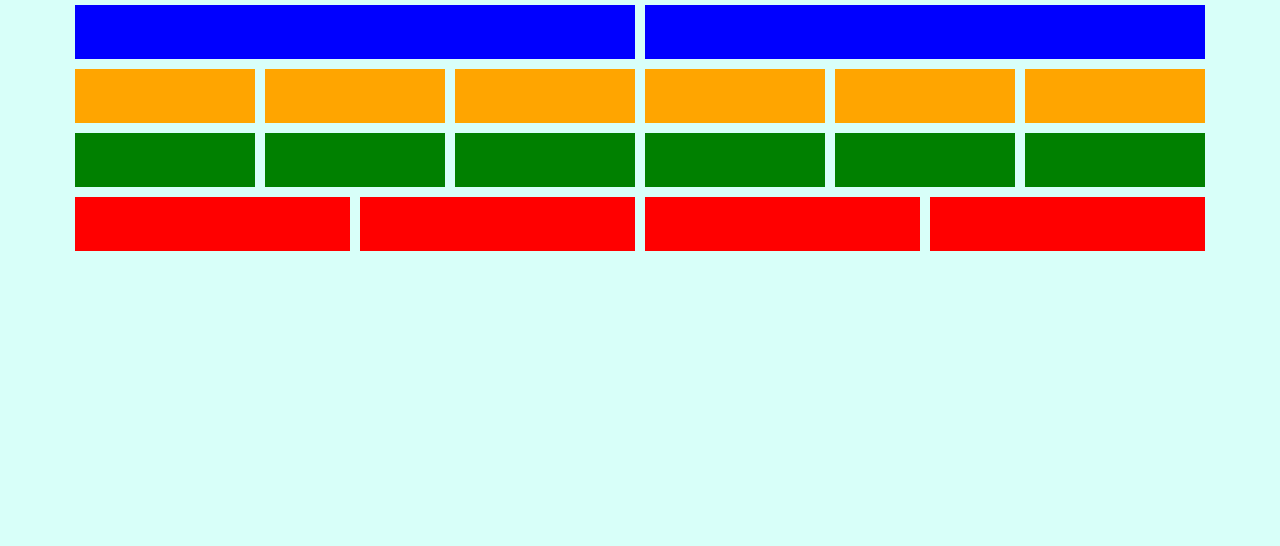
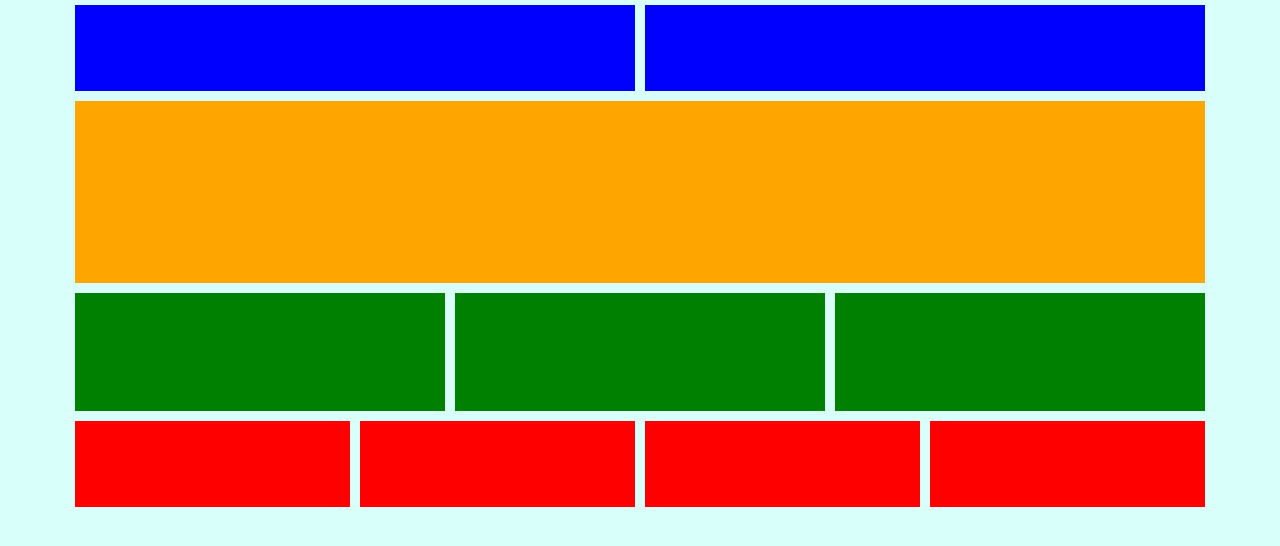
Before and after one commit to DP4life/bootstrapON, a plain HTML site: page index.html in a window 1280 px wide. Drawn offline with nearby package versions, Linux system fonts and the light colour scheme.

Commit message:
DAMN BOI

```diff
--- a/index.html
+++ b/index.html
@@ -18,20 +18,12 @@
                 <div class="col-12 col-md-6"></div>
             </div>
             <div class="row orange">
-                <div class="col-12 col-md-4 col-lg-2"></div>
-                <div class="col-12 col-md-4 col-lg-2"></div>
-                <div class="col-12 col-md-4 col-lg-2"></div>
-                <div class="col-12 col-md-4 col-lg-2"></div>
-                <div class="col-12 col-md-4 col-lg-2"></div>
-                <div class="col-12 col-md-4 col-lg-2"></div>
+                <div class="col-12 row-6"></div>
             </div>
             <div class="row green">
-                <div class="col-12 col-lg-2"></div>
-                <div class="col-12 col-lg-2"></div>
-                <div class="col-12 col-lg-2"></div>
-                <div class="col-12 col-lg-2"></div>
-                <div class="col-12 col-lg-2"></div>
-                <div class="col-12 col-lg-2"></div>
+                <div class="col-12 col-lg-4"></div>
+                <div class="col-12 col-lg-4"></div>
+                <div class="col-12 col-lg-4"></div>
             </div>
             <div class="row red">
                 <div class="col-12 col-md-6 col-lg-3"></div>
--- a/styles.css
+++ b/styles.css
@@ -21,20 +21,24 @@ body
 
 .row.blue div{
     background-color: blue;
+    height: 6rem;
 }
 
 .row.orange div
 {
     background-color: orange;
+    height: 12rem;
 
 }
 
 .row.green div
 {
     background-color: green;
+    height: 8rem;
 }
 
 .row.red div
 {
     background-color: red;
+    height: 6rem;
 }
```
